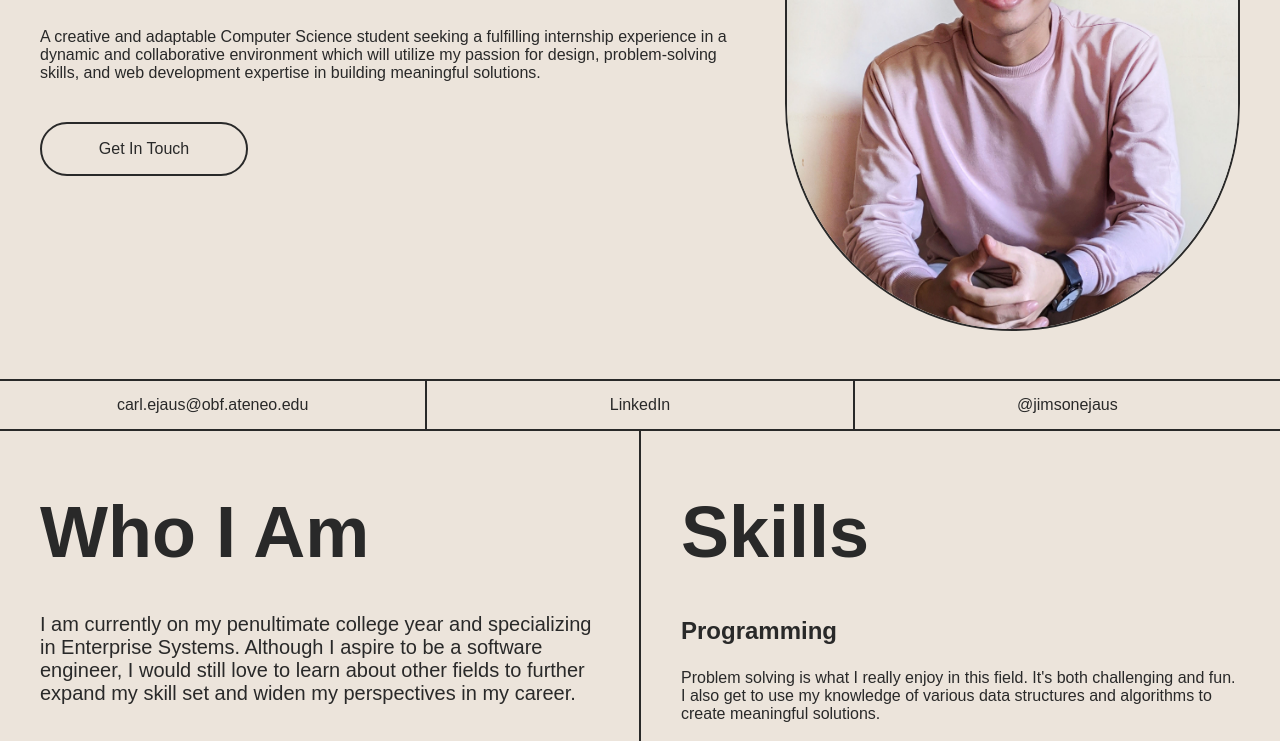
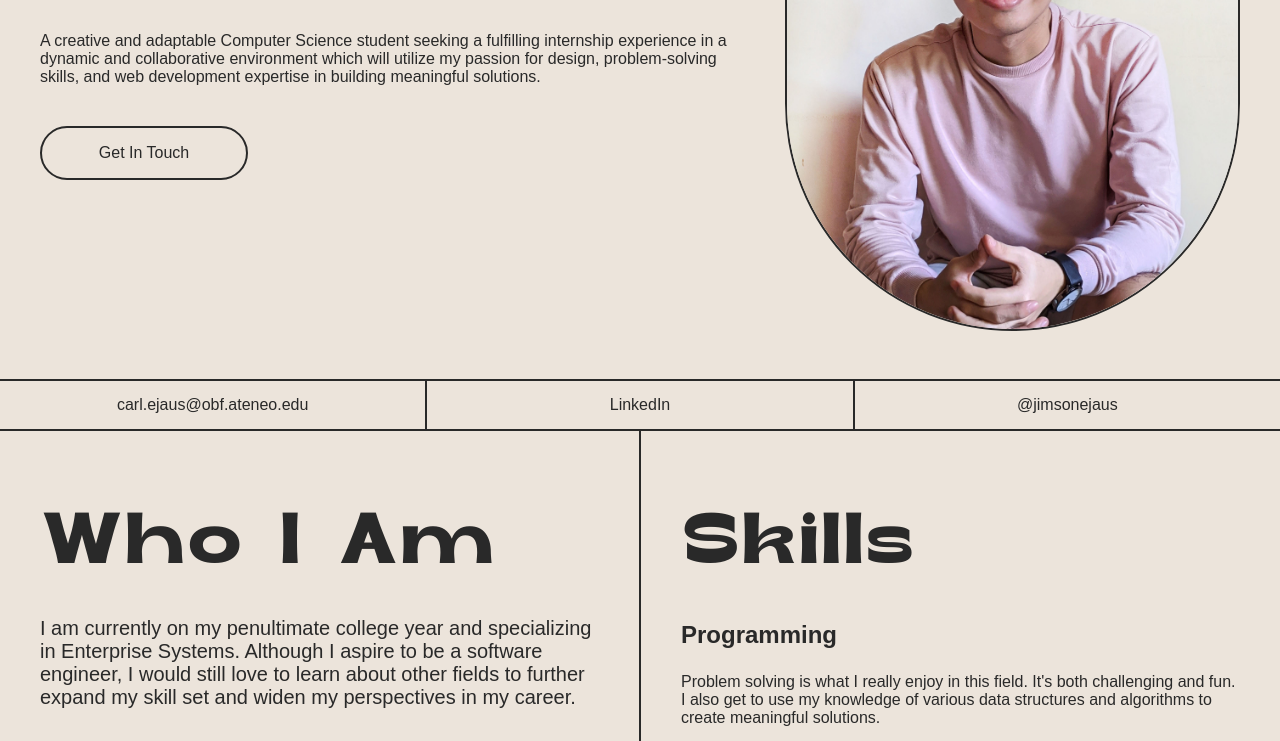
Before and after one commit to jimsonejaus/ResumeWebsite, a plain HTML site: page index.html in a window 1280 px wide. Shown: the part 367-1108 px from the top of the page. Drawn offline with nearby package versions, Linux system fonts and the light colour scheme; a web font is replaced by a local one.

Commit message:
Added SokaHeavy.ttf

```diff
--- a/static/styles.css
+++ b/static/styles.css
@@ -24,7 +24,7 @@
 
 @font-face {
     font-family: 'Soka';
-    src: local('Soka'), url('typefaces/SokaHeavy.woff2') format("woff2");
+    src: local('Soka'), url('typefaces/SokaHeavy.woff2') format("woff2"), url('typefaces/SokaHeavy.ttf') format("truetype");
     font-weight: 700;
 }
 
```
Also changed, not shown: static/typefaces/SokaHeavy.ttf (added).
